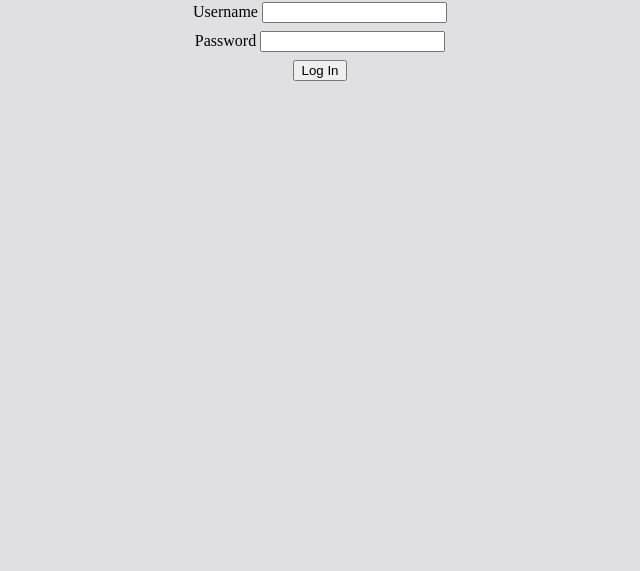
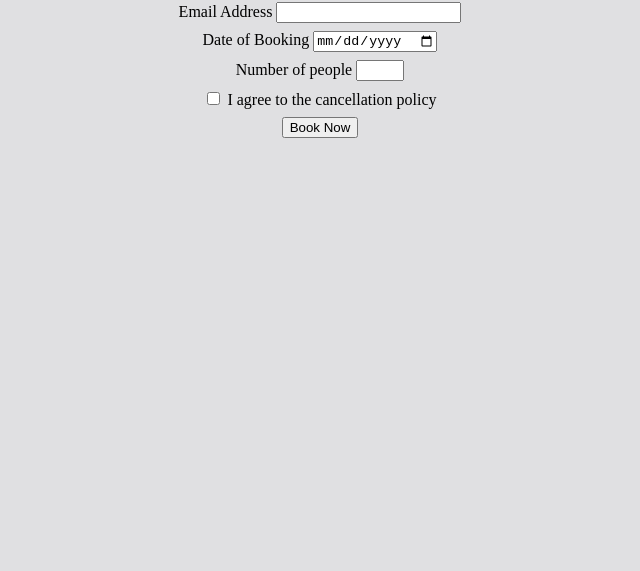
Before and after one commit to ttrrnn/meta-fe-cert, a plain HTML site: page little-lemon/index.html in a window 1280 px wide. Shown: the part 229-800 px from the top of the page, without its empty margins (320-960 px from the left). Drawn offline with Linux system fonts and the light colour scheme.

Commit message:
little lemon - more form practice

```diff
--- a/little-lemon/index.html
+++ b/little-lemon/index.html
@@ -20,15 +20,25 @@
   <main>
     <form>
       <div>
-        <label for="username">Username</label>
-        <input type="text" id="username" required minlength="2">
+          <label for="email_address">Email Address</label>
+          <input type="email" id="email_address" name="email_address">
       </div>
       <div>
-        <label for="password">Password</label>
-        <input type="password" id="password" required minlength="2">
+          <label for="booking_date">Date of Booking</label>
+          <input type="date" id="booking_date" name="booking_date">
       </div>
-      <button type="submit">Log In</button>
-    </form>
+      <div>
+          <label for="people">Number of people</label>
+          <input type="number" id="people" min="1" max="8" name="people">
+      </div>
+      <div>
+          <label>
+              <input type="checkbox" id="agree" name="agree" required>
+              I agree to the cancellation policy
+          </label>
+      </div>
+      <button type="submit">Book Now</button>
+  </form>
   </main>
 </body>
 
```
